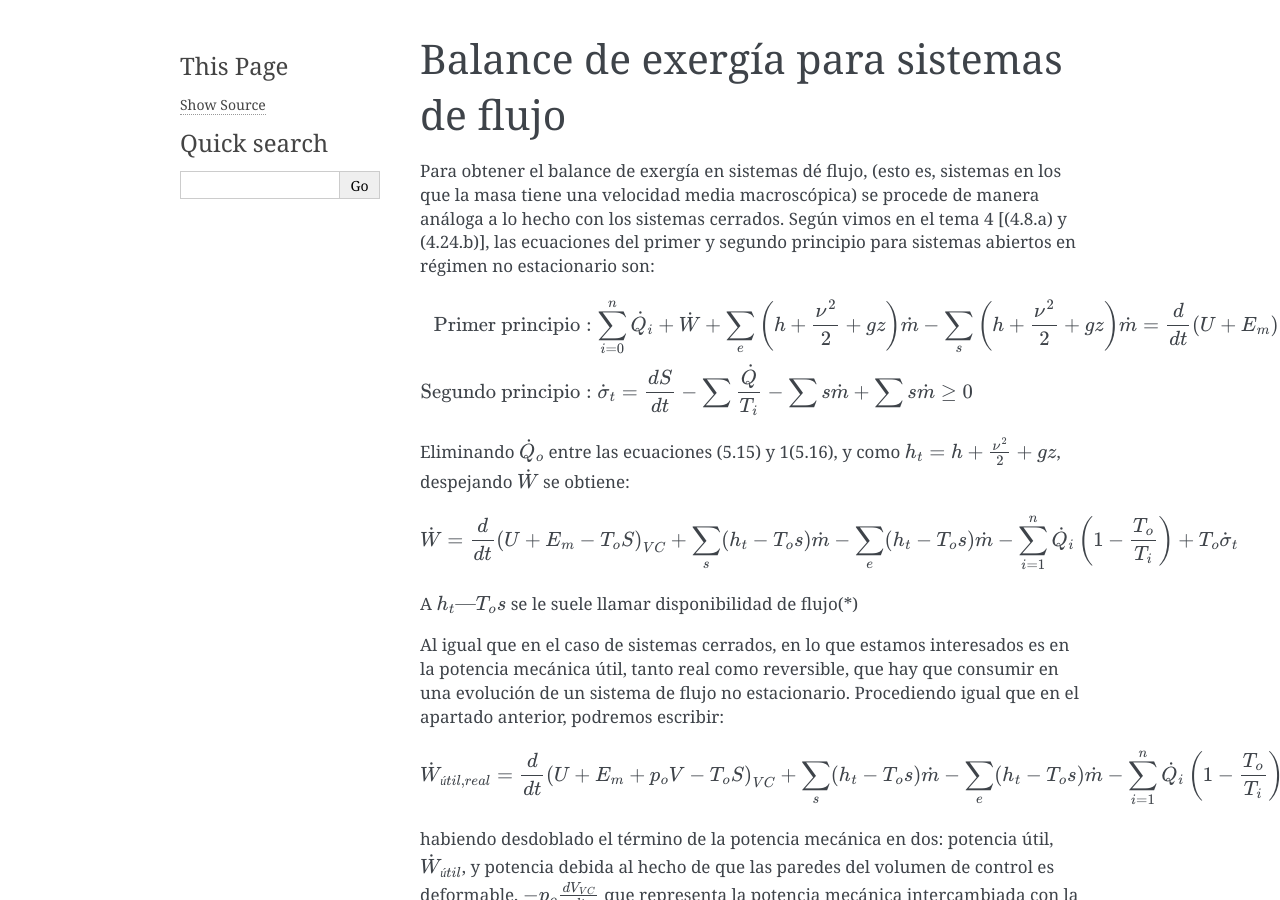
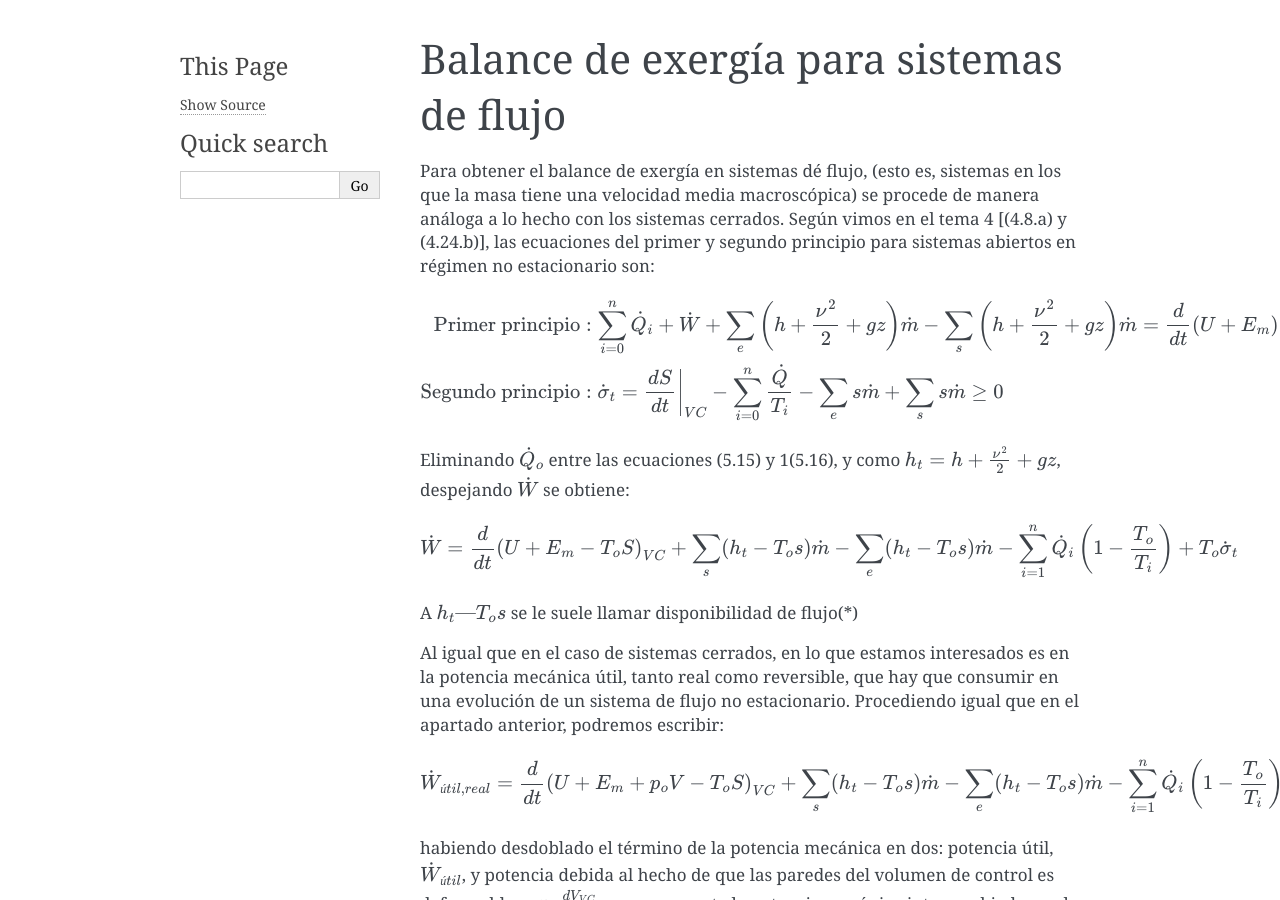
Before and after one commit to mantielero/termodinamica, a Sphinx documentation site: the page built from source/exergia_balance_sistemas_abiertos.rst, in a window 1280 px wide and 900 px high. Built offline with Sphinx 7.4.7, drawn with Linux system fonts in a browser that asks for light colours; pages that are not in the unit, such as notebooks, are missing from menus.

Commit message:
Update exergia_balance_sistemas_abiertos.rst

```diff
--- a/source/exergia_balance_sistemas_abiertos.rst
+++ b/source/exergia_balance_sistemas_abiertos.rst
@@ -6,7 +6,7 @@ Para obtener el balance de exergía en sistemas dé flujo, (esto es, sistemas en
 .. math::
 
    \text{Primer principio} &: \sum_{i=0}^n \dot{Q}_i+\dot{W}+\sum_e\left( h+\frac{\nu^2}{2} + gz \right) \dot{m} -  \sum_s \left( h+\frac{\nu^2}{2} + gz \right) \dot{m} = \frac{d}{dt}\left( U+E_m\right)_{VC} \\
-   \text{Segundo principio} &: \dot{\sigma}_t = \frac{dS}{dt} - \sum \frac{\dot{Q}}{T_i} - \sum s \dot{m} + \sum s \dot{m} \geq 0
+   \text{Segundo principio} &: \dot{\sigma}_t = \left. \frac{dS}{dt} \right|_{VC} - \sum_{i=0}^{n} \frac{\dot{Q}}{T_i} - \sum_e s \dot{m} + \sum_s s \dot{m} \geq 0
 
 Eliminando :math:`\dot{Q}_o` entre las ecuaciones (5.15) y 1(5.16), y como :math:`h_t = h +\frac{\nu^2}{2} + gz`, despejando :math:`\dot{W}` se obtiene:
 
```
